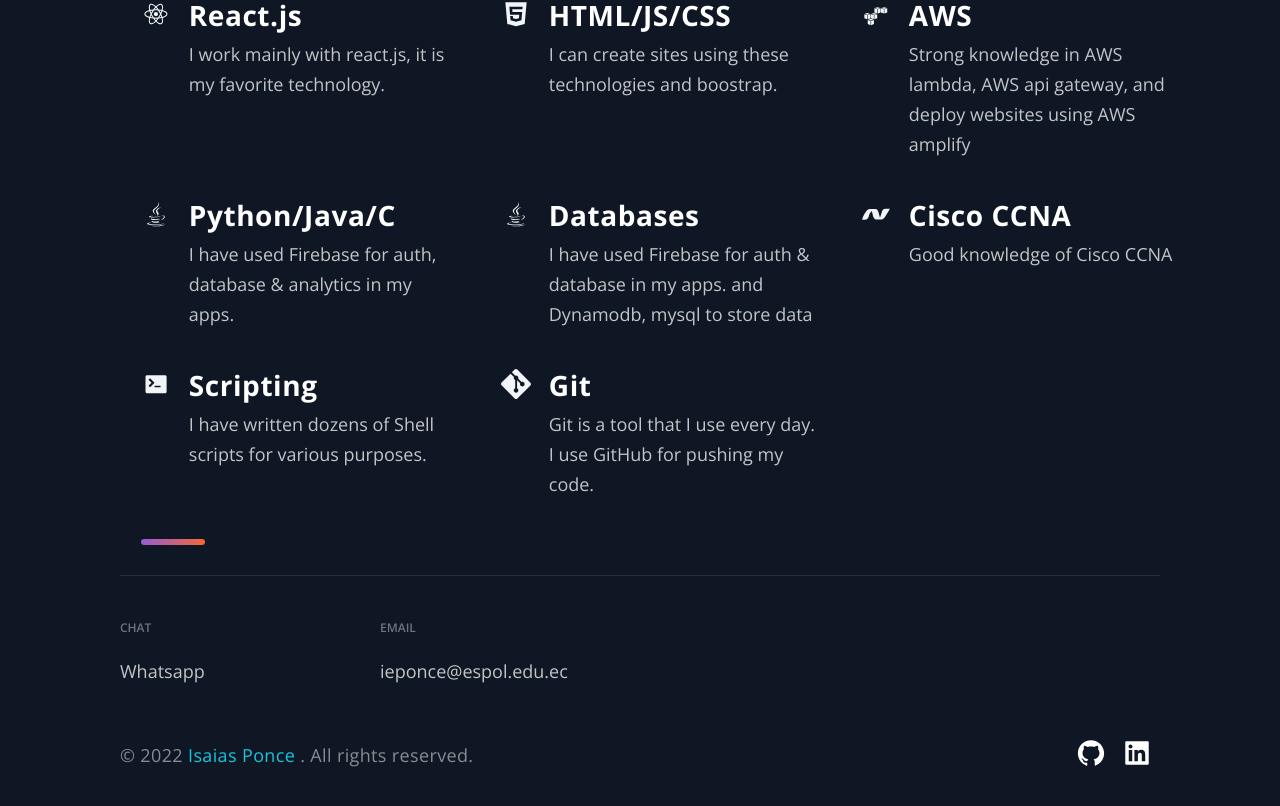
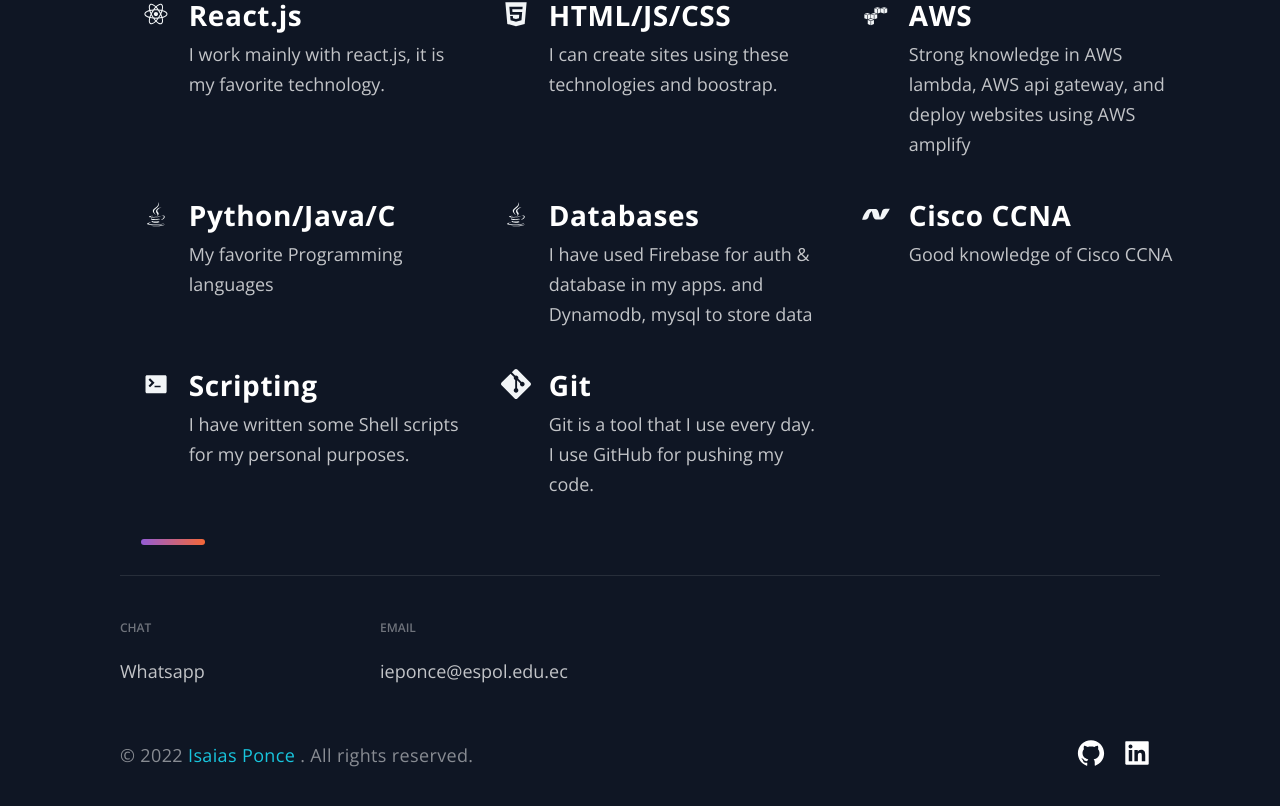
Before and after one commit to emilioPonceAlvarado16/portfolio, a Next.js app: page / in a window 1280 px wide. Shown: the part 3371-4177 px from the top of the page. Built offline with nearby package versions, Linux system fonts and the light colour scheme.

Commit message:
updating skills section

```diff
--- a/src/components/Technologies/Skills.js
+++ b/src/components/Technologies/Skills.js
@@ -24,7 +24,7 @@
     slug: "Java/Python",
     Component: DiJava,
     title: "Python/Java/C",
-    Description: () => <>I have used Firebase for auth, database & analytics in my apps.</>,
+    Description: () => <>My favorite Programming languages</>,
 
   },
   {
@@ -47,7 +47,7 @@
     slug: "terminal",
     Component: DiTerminal,
     title: "Scripting",
-    Description: () => <>I have written dozens of Shell scripts for various purposes.</>,
+    Description: () => <>I have written some Shell scripts for my personal purposes.</>,
 
 
 
```
